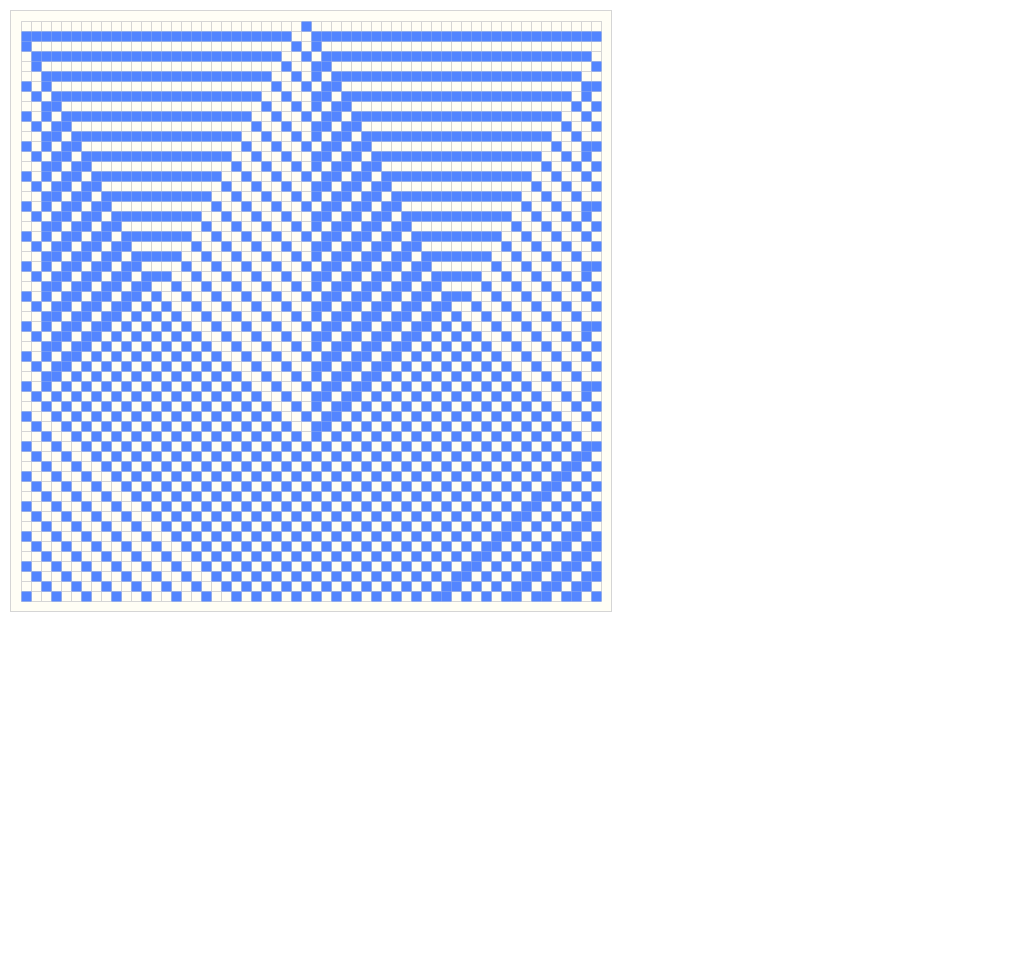
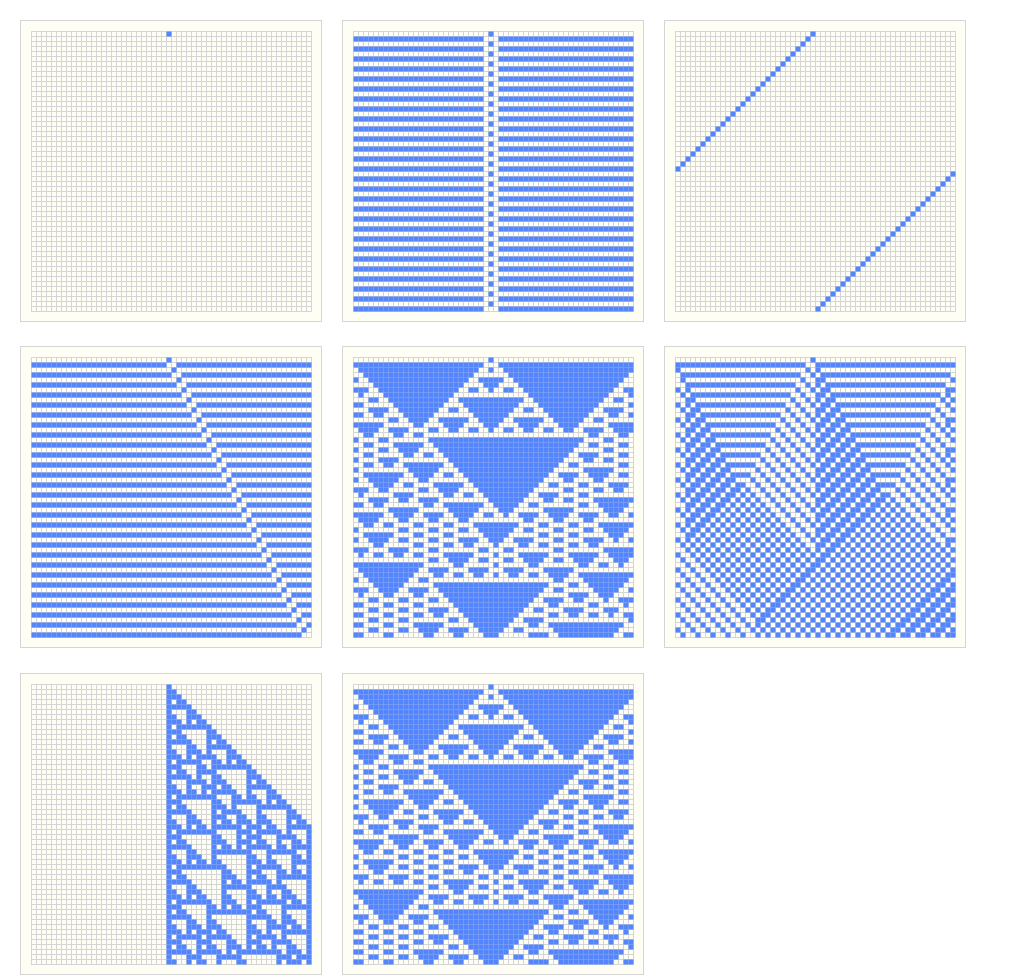
Before and after one commit to minond/automata, a plain HTML site: page index.html in a window 1280 px wide. Shown: the whole page, without its empty margins (0-1019 px from the left). Before the commit the page ends 800 px from the top, so only its background shows below. Drawn offline with Linux system fonts and the light colour scheme.

Commit message:
showing all rules at once

```diff
--- a/index.html
+++ b/index.html
@@ -7,6 +7,10 @@
   <meta name="viewport" content="width=device-width, initial-scale=1">
   <link rel="stylesheet" href="vendor/normalize.css">
   <style>
+  body {
+    padding: 10px;
+  }
+
   canvas {
     margin: 10px;
     border: 1px solid #d5d5d5;
@@ -15,7 +19,6 @@
   </style>
 </head>
 <body>
-  <canvas id="canvas"></canvas>
   <script src="index.js"></script>
 </body>
 </html>
--- a/index.js
+++ b/index.js
@@ -9,12 +9,12 @@ class Dish {
     this.fn = fn
     this.ctx = elem.getContext("2d")
     this.elem = elem
-    this.elem.width = 600
-    this.elem.height = 600
+    this.elem.width = 300
+    this.elem.height = 300
 
     this.board.gridColor = "#d5d5d5"
     this.board.cellColor = "#5385ff"
-    this.board.cellSize = 10
+    this.board.cellSize = 5
     this.board.padding = 10
 
     this.calculate()
@@ -147,4 +147,14 @@ var Rules = {
   }
 }
 
-var d = new Dish(document.querySelector("#canvas"), Rules.fn(57))
+function show(rule) {
+  var c = document.createElement("canvas")
+  document.body.appendChild(c)
+  return new Dish(c, Rules.fn(rule))
+}
+
+function shows(rules) {
+  return rules.map(show)
+}
+
+shows([0, 1, 2, 3, 30, 57, 124, 129])
```
